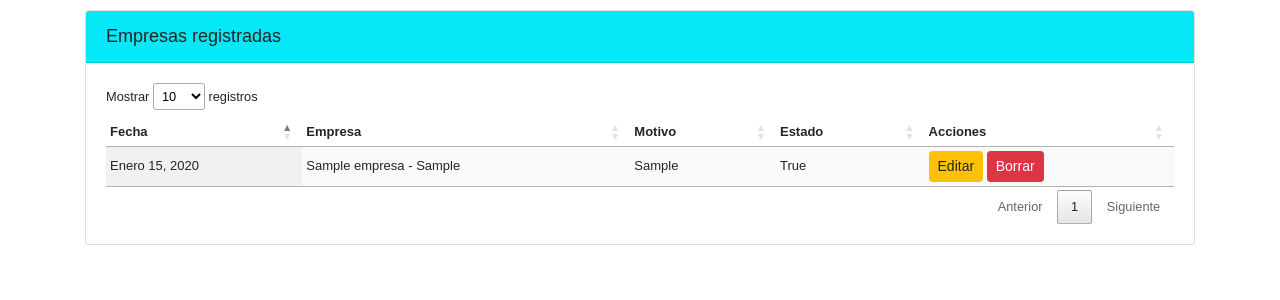
After one commit to PatacaSis/Inocuidad, a Django app: page /empresas/auditoria/ in a window 1280 px wide. The commit adds this page. Shown: the top 300 px of the page. Run offline with Django 3.2, Linux system fonts and the light colour scheme; tables that the repository leaves empty hold one stand-in row (values such as "Sample post"); some libraries are stand-ins or nearby versions.

Commit message:
Editar empresas template y otros

```diff
--- a/empresas/admin.py
+++ b/empresas/admin.py
@@ -1,12 +1,12 @@
 from django.contrib import admin
-from .models import Empresa,Producto,GrupoTecnologico,Auditoria
+from .models import Empresa,Producto,GrupoTecnologico,Auditoria,Pais
 
 
 class AuditoriaAdmin(admin.ModelAdmin):
     list_display = ('empresa','fecha','motivo','estado')
 
 class EmpresaAdmin(admin.ModelAdmin):
-    list_display = ('nombre','numero','localidad')
+    list_display = ('nombre','numero',)
 
 class GrupoTecnologicoAdmin(admin.ModelAdmin):
     list_display = ('numero','descripcion')
@@ -17,4 +17,5 @@ class ProductosAdmin(admin.ModelAdmin):
 admin.site.register(Auditoria,AuditoriaAdmin)
 admin.site.register(Empresa,EmpresaAdmin)
 admin.site.register(GrupoTecnologico,GrupoTecnologicoAdmin)
+admin.site.register(Pais)
 admin.site.register(Producto,ProductosAdmin)
--- a/empresas/models.py
+++ b/empresas/models.py
@@ -1,8 +1,8 @@
 from django.db import models
 
 class GrupoTecnologico(models.Model):
-    numero = models.CharField(verbose_name='Grupo/Subgrupo', max_length=5, unique=True)
-    descripcion = models.CharField(verbose_name='Grupo/Subgrupo', max_length=200, unique=True)
+    numero = models.CharField(verbose_name='Numero Grupo', max_length=5, unique=True)
+    descripcion = models.CharField(verbose_name='Descripcion', max_length=200, unique=True)
 
     class Meta:
         verbose_name = 'Grupo Tecnologico'
@@ -26,13 +26,29 @@ class Producto(models.Model):
     def __str__(self):
         return '{}'.format(self.tipo)
 
+class Pais(models.Model):
+    nombre = models.CharField(verbose_name="Pais exportador", max_length=100)
+
+    class Meta:
+        verbose_name = 'Pais exportador'
+        verbose_name_plural = 'Paises exportadores'
+        ordering = ['nombre']
+
+    def __str__(self):
+        return '{}'.format(self.nombre)
+
 class Empresa(models.Model):
     nombre = models.CharField(verbose_name='Razon Social', max_length=50)
     numero = models.CharField(verbose_name='Numero', max_length=20, unique=True)
     localidad = models.CharField(verbose_name='Localidad', max_length=50)
     domicilio = models.CharField(verbose_name='Ubicacion', max_length=50)
-    grupos_id = models.ManyToManyField(GrupoTecnologico)
-    productos_id = models.ManyToManyField(Producto)
+    jefe_planta = models.CharField(verbose_name='Jefe de Planta', max_length=100)
+    resp_inocuidad = models.CharField(verbose_name='Responsable de inocuidad', max_length=100)
+    jefe_servicio_sanitario = models.CharField(verbose_name='Jefe de Servicio Oficial', max_length=100)
+    grupos_id = models.ManyToManyField(GrupoTecnologico, verbose_name='Grupos tecnologicos')
+    productos_id = models.ManyToManyField(Producto, verbose_name='Productos')
+    paises_id = models.ManyToManyField(Pais, verbose_name='Paises habilitados')
+    lineas_haccp = models.CharField(verbose_name='Lineas de produccion con HACCP:', max_length=300)
 
     class Meta:
         verbose_name = 'Empresa'
--- a/empresas/urls.py
+++ b/empresas/urls.py
@@ -1,6 +1,8 @@
 from django.urls import path, include
-from .views import empresas
+from .views import empresas,Auditoria,DatosEmpresa
 
 urlpatterns = [
-    path('', empresas, name='empresas')
+    path('', empresas, name='empresas'),
+    path('datos/<int:pk>/', DatosEmpresa.as_view(), name = 'datos'),
+    path('auditoria/', Auditoria.as_view(), name='auditoria'),
 ]
--- a/empresas/views.py
+++ b/empresas/views.py
@@ -1,7 +1,18 @@
 from django.shortcuts import render
-from .models import Empresa
+from django.views.generic.detail import DetailView
+from django.views.generic import ListView
+from .models import Empresa,Auditoria
 
 def empresas(request):
     empresas = Empresa.objects.all()
 
     return render(request, 'empresas/empresas.html', {'empresas':empresas})
+
+class Auditoria(ListView):
+    model = Auditoria
+    template_name = 'empresas/auditorias.html'
+    queryset = Auditoria.objects.all()
+
+class DatosEmpresa(DetailView):
+    model = Empresa
+    template_name = 'empresas/datosEmpresa.html'
--- a/static/css/base.css
+++ b/static/css/base.css
@@ -6,7 +6,7 @@
 }
 body
 {
-    background-image: linear-gradient(rgba(145, 137, 134, 0.4), rgba(145, 137, 134, 0.4)),url("../../img/industria-lactea-3-rotador.jpg");
+    /* background-image: linear-gradient(rgba(145, 137, 134, 0.4), rgba(145, 137, 134, 0.4)),url("../../img/industria-lactea-3-rotador.jpg"); */
     background-size: cover;
     background-attachment: fixed;
     background-position: center;
@@ -150,6 +150,17 @@ body
     background:rgb(0,100,0);
     border-radius: 3px;
  }
- /* .form-text{
-     display: none;
- } */
+ /*Card de datos de empresa*/
+.card{
+    margin-top: 10px;
+}
+.sub-titulo-card{
+    font-size: 16px;
+    color: #082ae7;
+}
+.sub-titulo-direccion{
+    font-size: 16px;
+}
+.dato-empresa{
+    font-size: 14px;
+}
--- a/templates/base.html
+++ b/templates/base.html
@@ -36,7 +36,7 @@
             {% block autenticacion %}
             <!-- <ul class="ml-auto"> -->
                 {% if user.is_authenticated %}
-                {% block navbar %}
+    {% block navbar %}
     <div class="menu-bar">
         <ul>
             <li class=""><a href=""><i class="fa fa-home"></i>Inicio</a></li>
@@ -74,6 +74,7 @@
             <li>
                 <a class="" style="color: rgb(219, 216, 18); font-weight:500; font-size: 14px;" href="{% url 'salir' %}">Cerrar sesion</a>
             </li>
+
             {% endblock %}
                 <!-- <li class="nav-item">
                     <a class="nav-link" href="#">Hola {{user.username}}</a>
--- /dev/null
+++ b/templates/empresas/auditorias.html
@@ -0,0 +1,44 @@
+{% extends 'base.html' %}
+
+
+{% block content %}
+<div class="container">
+  <div class="card" style="margin-top: 10px; width: 100%;">
+      <div class="card-header" style="background-color: rgb(6, 232, 248); color:rgb(37, 37, 37); font-size: 18px;">
+          Empresas registradas
+          <!-- {% block boton-crear %}<a href="#" class="btn btn-outline-warning btn-sm boton-crear">Nuevo registro</a>{% endblock %} -->
+      </div>
+      <div class="card-body">
+          <table id="miTabla" class="display compact" style="font-size: 13px;">
+              {% if object_list %}
+            <thead>
+                <tr>
+                    <th>Fecha</th>
+                    <th>Empresa</th>
+                    <th>Motivo</th>
+                    <th>Estado</th>
+                    <th>Acciones</th>
+                </tr>
+            </thead>
+            <tbody>
+              {% for auditoria in object_list %}
+                <tr>
+                    <td>{{auditoria.fecha}}</td>
+                    <td>{{auditoria.empresa}}</td>
+                    <td>{{auditoria.motivo}}</td>
+                    <td>{{auditoria.estado}}</td>
+                    <td>
+                      <a href="#" class="btn btn-warning btn-sm">Editar</a>
+                      <a href="#" class="btn btn-danger btn-sm">Borrar</a>
+                    </td>
+                  </tr>
+            </tbody>
+            {% endfor %}
+            {% else %}
+            <h4>No hay auditorias registradas en el sistema</h4>
+            {% endif %}
+      </div>
+        </table>
+  </div>
+</div>
+{% endblock %}
```
Also changed, not shown: templates/empresas/datosEmpresa.html (added, +66 -0 lines), templates/empresas/empresas.html (+8 -8 lines), empresas/migrations/0005_auto_20210420_1120.py (added), empresas/migrations/0006_auto_20210422_1103.py (added), empresas/migrations/0007_auto_20210422_1529.py (added), empresas/migrations/0008_auto_20210422_1708.py (added).
